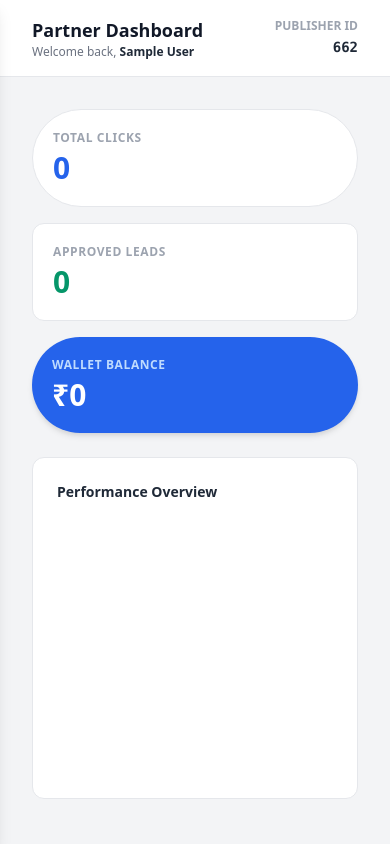
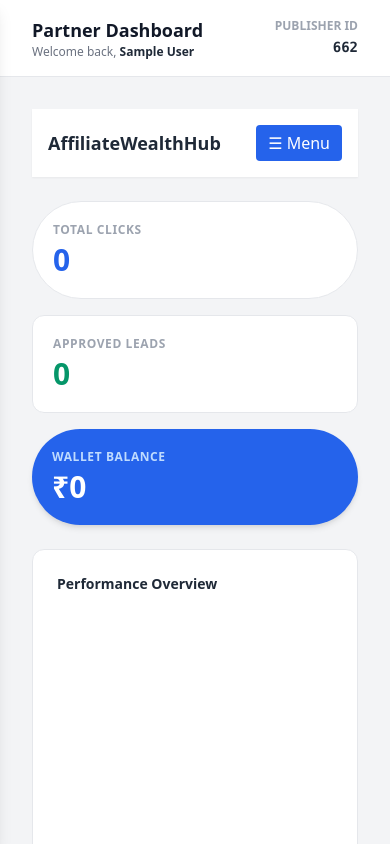
Before and after one commit to arunrathor701-maker/AFFILIATEWHEALTHHUB, a plain HTML site: page affiliate/public/dashboard/index.html in a window 390 px wide. Drawn offline with nearby package versions, Linux system fonts and the light colour scheme; no server answers; sample sign-in values are in the browser's storage.

Commit message:
Update index.html

```diff
--- a/affiliate/public/dashboard/index.html
+++ b/affiliate/public/dashboard/index.html
@@ -428,6 +428,12 @@ document.addEventListener('DOMContentLoaded', initDashboard);
 </header>
 
 <main class="p-8 space-y-6 max-w-7xl mx-auto w-full">
+	<div class="md:hidden flex items-center justify-between bg-white p-4 shadow-sm mb-4">
+  <span class="font-bold text-lg">AffiliateWealthHub</span>
+  <button onclick="document.getElementById('sidebar').classList.toggle('-translate-x-full')" class="px-3 py-1.5 rounded bg-blue-600 text-white">
+    ☰ Menu
+  </button>
+</div>
 <!-- 1. DASHBOARD -->
 <div id="tab-dashboard" class="tab-content space-y-6">
 <div class="grid grid-cols-1 sm:grid-cols-3 gap-4">
```
